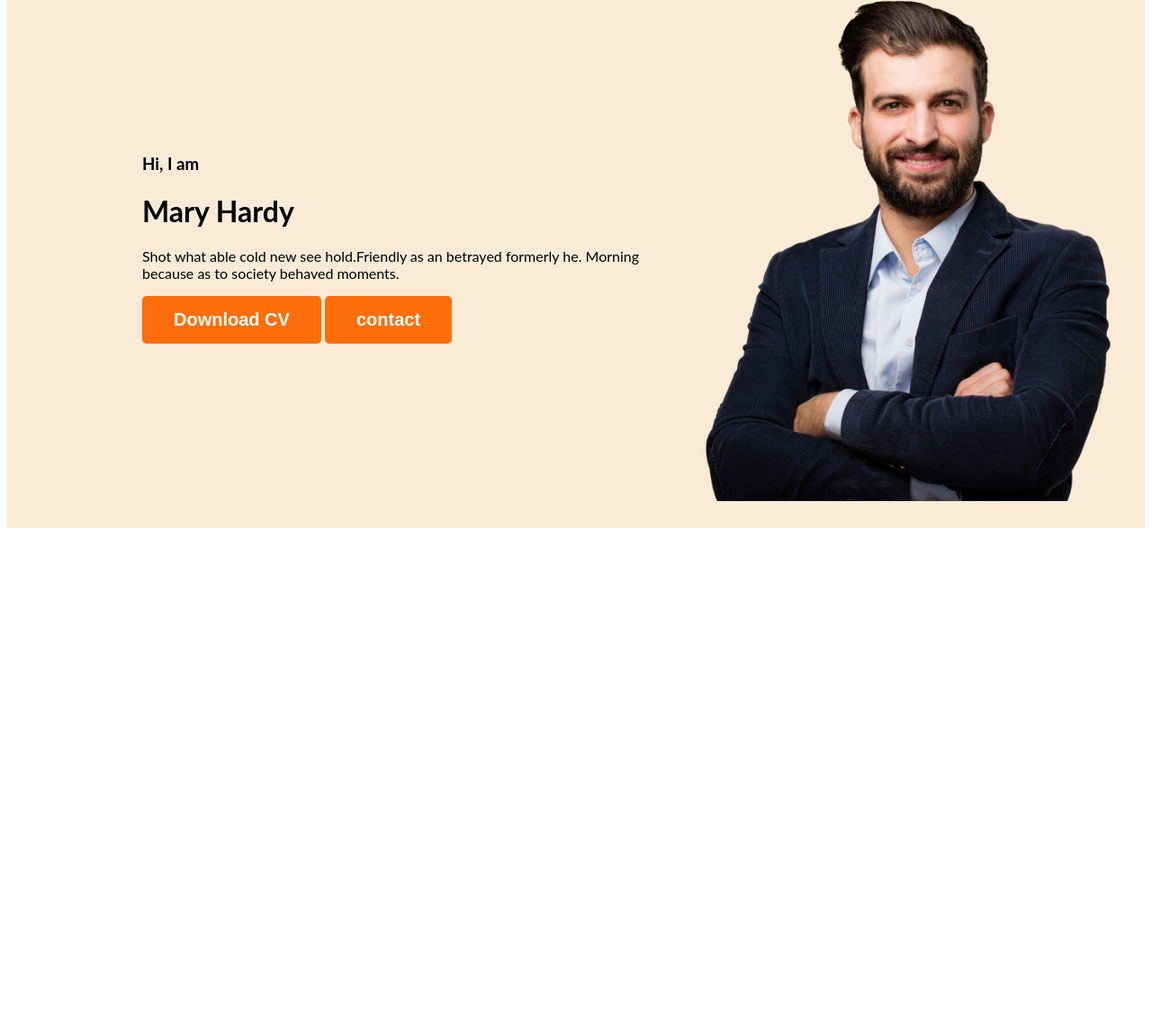
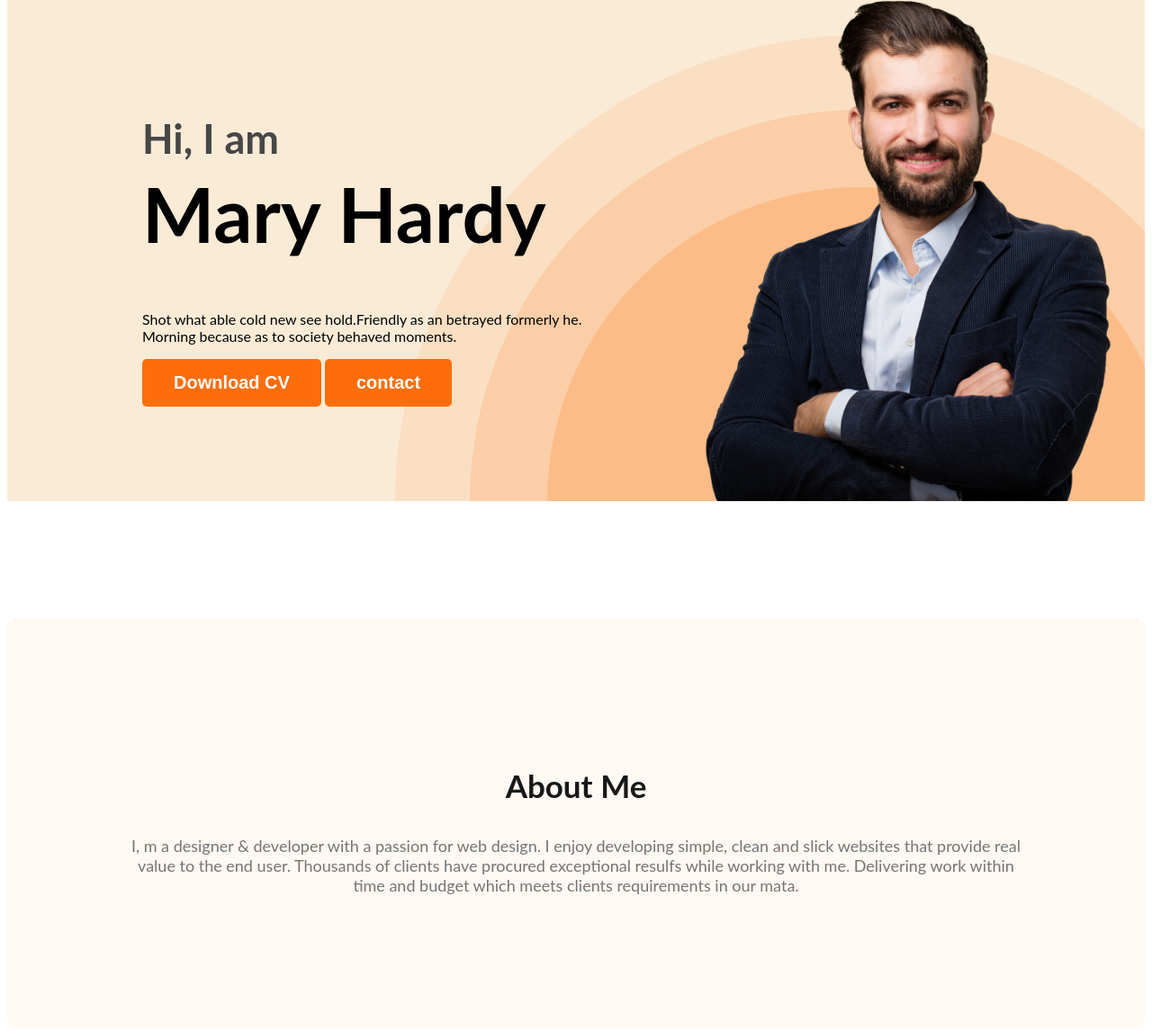
Before and after one commit to dipubiswas1303/port, a plain HTML site: page index.html in a window 1280 px wide. Shown: the part 204-1350 px from the top of the page at 90% size. Before the commit the page ends 800 px from the top, so only its background shows below. Drawn offline with Linux system fonts and the light colour scheme.

Commit message:
about section added

```diff
--- a/index.html
+++ b/index.html
@@ -33,7 +33,7 @@
             <div class="bannar-content">
                 <h3 class="bannar-greeting">Hi, I am</h3>
                 <h1 class="bannar-title">Mary Hardy</h1>
-                <p>
+                <p class="bannar-description">
                     Shot what able cold new see hold.Friendly as an betrayed formerly he. Morning because as to society behaved moments.
                 </p>
                 <button class="btn-primary">Download CV</button>
@@ -48,7 +48,12 @@
 
 
     <main>
-
+        <section class="about">
+            <h3 class="section-title">About Me</h3>
+            <p class="section-description">
+                I, m a designer & developer with a passion for web design. I enjoy developing simple, clean and slick websites that provide real value to the end user. Thousands of clients have procured exceptional resulfs while working with me. Delivering work within time and budget which meets clients requirements in our mata.
+            </p>
+        </section>
     </main>
 
     <footer>
--- a/styles/portfolio.css
+++ b/styles/portfolio.css
@@ -16,6 +16,19 @@ body {
     font-size: 20px;
     font-weight: 700;
     padding: 15px 35px;
+}
+
+.section-title{
+    color: #181818;
+    text-align: center;
+    font-size: 35px;
+    font-weight: 700;
+}
+
+.section-description{
+    color: #757575;
+    text-align: center;
+    font-size: 18px;
 }
 
 /*  nav related styles */
@@ -50,13 +63,45 @@ nav a{
 
 .header{
     background-color: antiquewhite;
+    background-image: url(../images/header_bg.png);
+    background-repeat: no-repeat;
+    background-position: bottom right;
 }
 
 .bannar{
-    padding: 30px 30px 30px 150px;
+    padding: 30px 30px 0px 150px;
     display: flex;
     align-items: center;
+    justify-content: space-between;
+}
+.bannar .bannar-content{
+    max-width: 500px;
 }
 .bannar .profile-picture{
     width: 500px;
 }
+.bannar-greeting{
+    font-size: 45px;
+    color: #474747;
+    margin-bottom: 0px;
+}
+.bannar-title{
+    font-size: 85px;
+    font-weight: 700;
+    margin-top: 5px;
+}
+
+
+
+/* Main section styles */
+
+
+
+/* About section styles */
+
+.about{
+    padding: 130px;
+    border-radius: 10px;
+    background: #FFF8F3;
+    margin: 130px 0px;
+}
```
